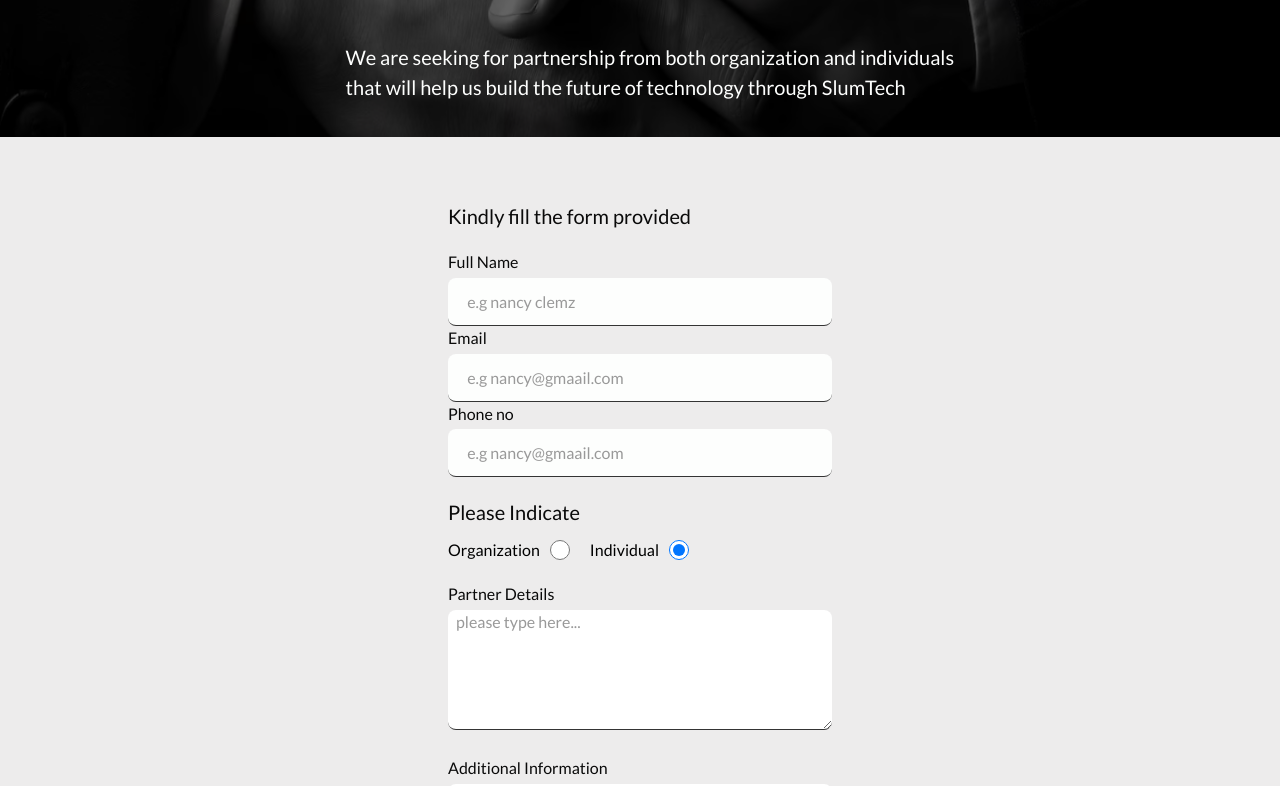
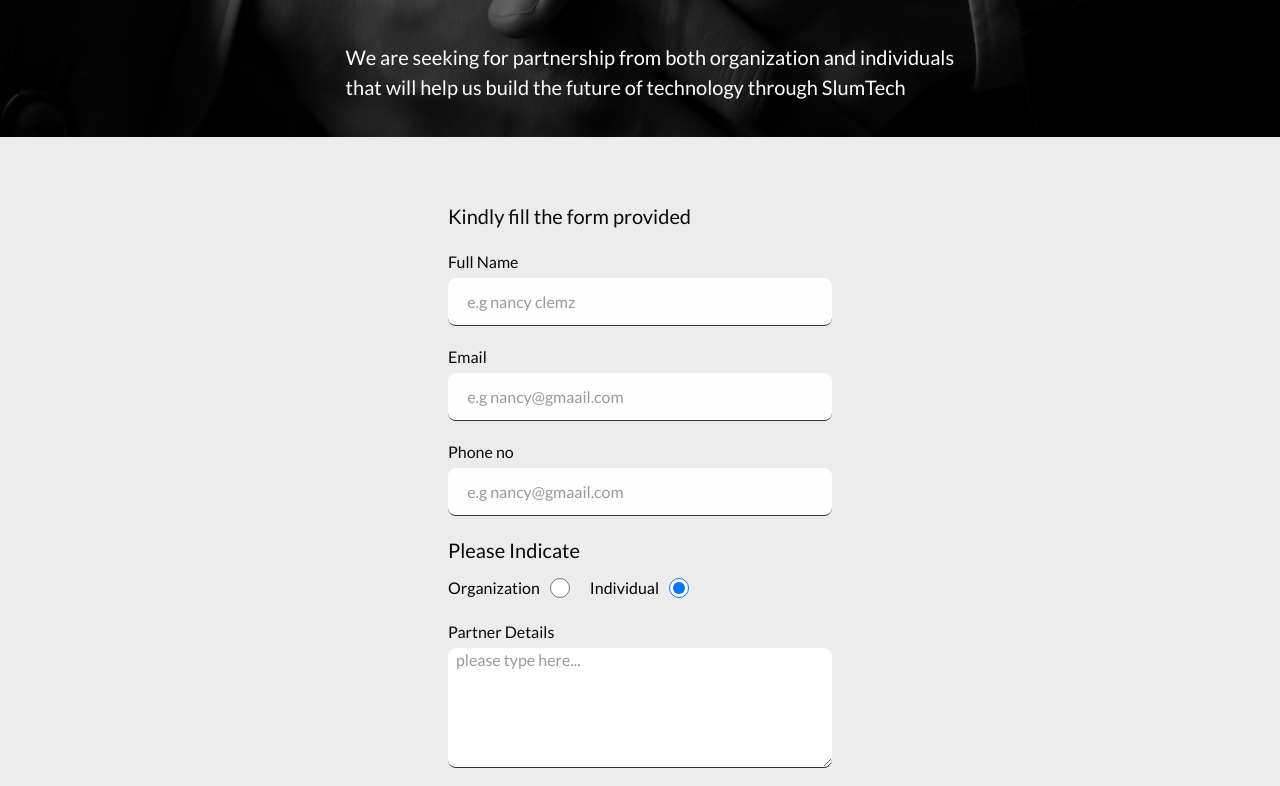
Before and after one commit to chiaka1996/slumtech, a Next.js app: page /partnership in a window 1280 px wide. Shown: the part 434-1220 px from the top of the page. Built offline with nearby package versions, Linux system fonts and the light colour scheme.

Commit message:
worked on partnership

```diff
--- a/pages/partnership/index.js
+++ b/pages/partnership/index.js
@@ -148,6 +148,7 @@ const Partnership = () => {
                 onChangeInput={onChangeInput}
                 />
 
+                <div className="mt-[5%]">
                 <InputComponent
                 type="email"
                 placeholder="e.g nancy@gmaail.com"
@@ -156,7 +157,9 @@ const Partnership = () => {
                 name="email"
                 onChangeInput={onChangeInput}
                 />
+                </div>
 
+                <div className="mt-[5%]">
                 <InputComponent
                 type="number"
                 placeholder="e.g nancy@gmaail.com"
@@ -165,8 +168,9 @@ const Partnership = () => {
                 name="phone"
                 onChangeInput={onChangeInput}
                 />
+                </div>
 
-                <div className="my-[5%] max-large:w-[80%] max-large:p-[1%]">
+                <div className="mt-[5%] max-large:w-[80%] max-large:p-[1%]">
                     <header className="mb-[3%] font-label text-sub_header text-header">Please Indicate</header>
                     <div className="flex flex-row">
                     <div className="mr-[1.25rem] flex flex-row items-center">
```
